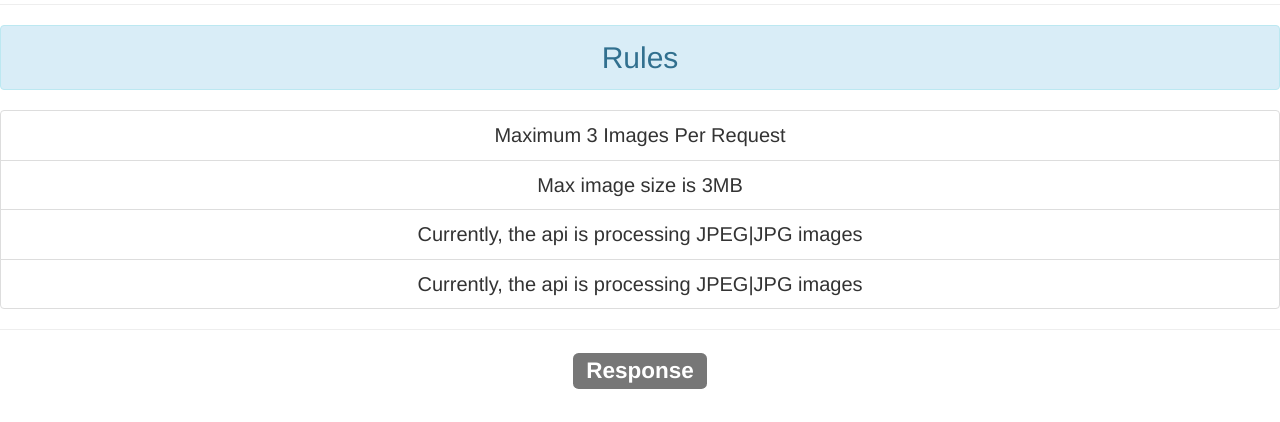
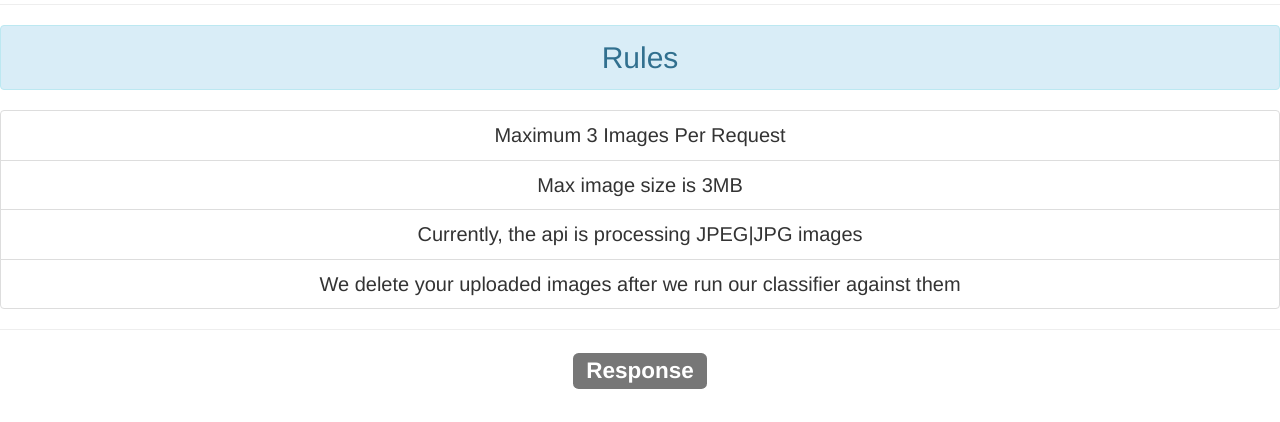
Before and after one commit to ibraAbuKaff/nsfw-api, a PHP site: page /templates/index.phtml in a window 1280 px wide. Shown: the part 599-1021 px from the top of the page. Run offline with PHP 8.4, Linux system fonts and the light colour scheme; some libraries are stand-ins or nearby versions.

Commit message:
index.html

```diff
--- a/templates/index.phtml
+++ b/templates/index.phtml
@@ -75,7 +75,7 @@
     </li>
 
     <li class="list-group-item">
-        Currently, the api is processing JPEG|JPG images
+        We delete your uploaded images after we run our classifier against them
     </li>
 </ul>
 
```
